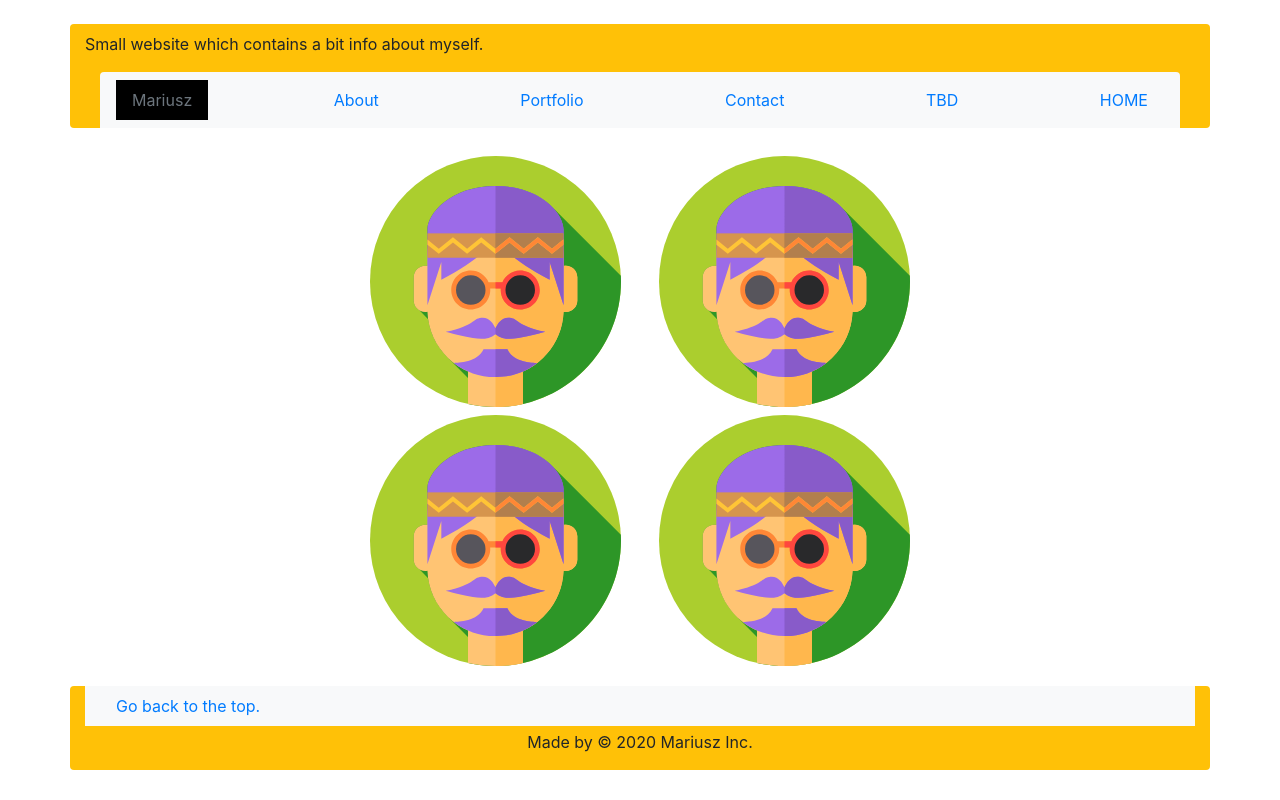
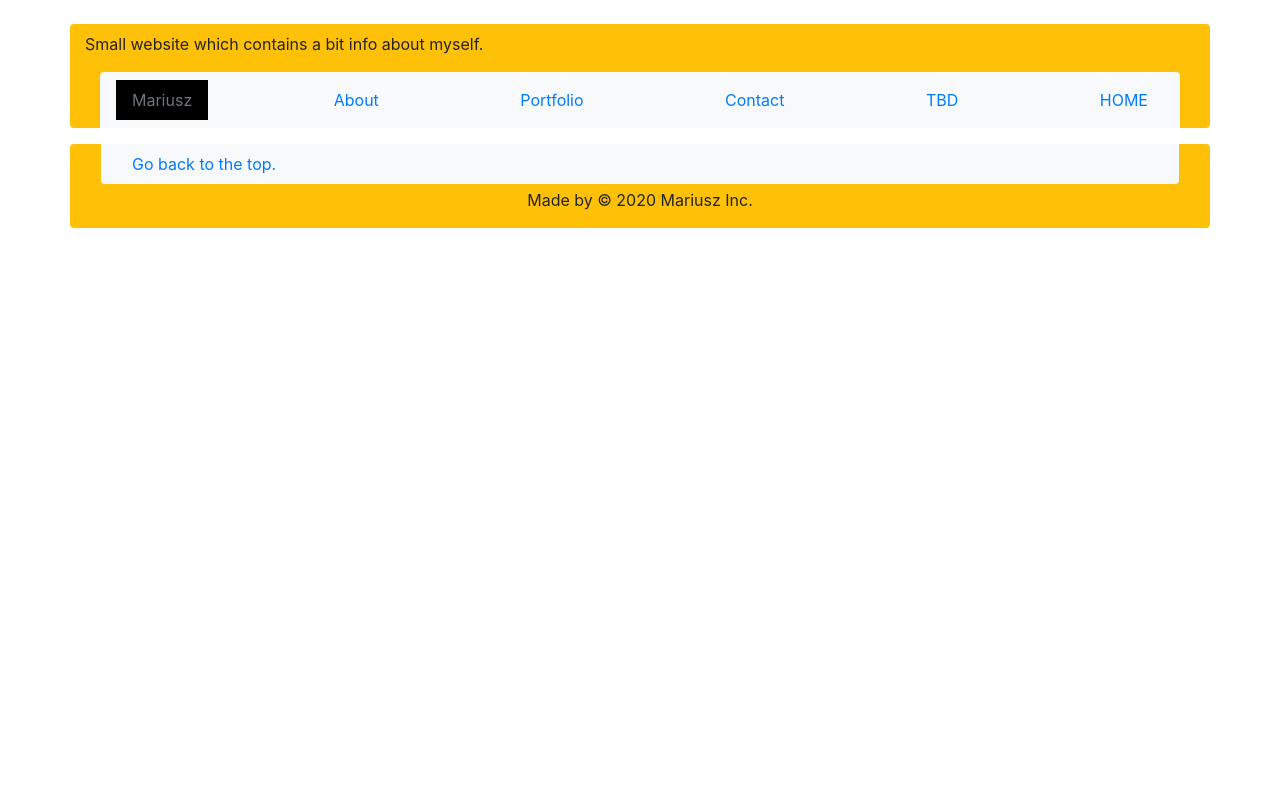
Before and after one commit to borucltd/hw2_css_bootstrap, a plain HTML site: page index.html in a window 1280 px wide. Drawn offline with nearby package versions, Linux system fonts and the light colour scheme.

Commit message:
Header = footer now. Main section in collapsed.

```diff
--- a/index.html
+++ b/index.html
@@ -29,8 +29,8 @@
       <section class="row">
         <section class="col-12">
           <nav class="navbar navbar-light bg-light rounded-top">
-            <a class="nav-link disabled funny_thing" href="#about_me_id">Mariusz</a>
-            <a class="nav-link active" href="#about_me_id">About</a>
+            <a class="nav-link disabled funny_thing" href="#about_me_id" >Mariusz</a>
+            <a class="nav-link active" href="#about_me_id" data-toggle="collapse" data-target="#demo" role="button">About</a>
             <a class="nav-link active" href="#photos_id">Portfolio</a>
             <a class="nav-link active" href="#contact_id">Contact</a>
             <a class="nav-link active" href="#tbd_id">TBD</a>
@@ -42,7 +42,7 @@
   </header>
 
   <!-- main section -->
-  <main class="container mt-4">
+  <main class="container mt-4 collapse" id="demo" >
 
     <!-- top row -->
     <section class="row ">
@@ -101,7 +101,7 @@
     <!-- top row -->
     <section class="container">
       <section class="row">
-        <section class="col-12 bg-light">
+        <section class="col bg-light ml-3 mr-3 rounded-bottom">
             <a class="nav-link active" href="#go_to_top">Go back to the top.</a>
           </nav>
         </section>
```
